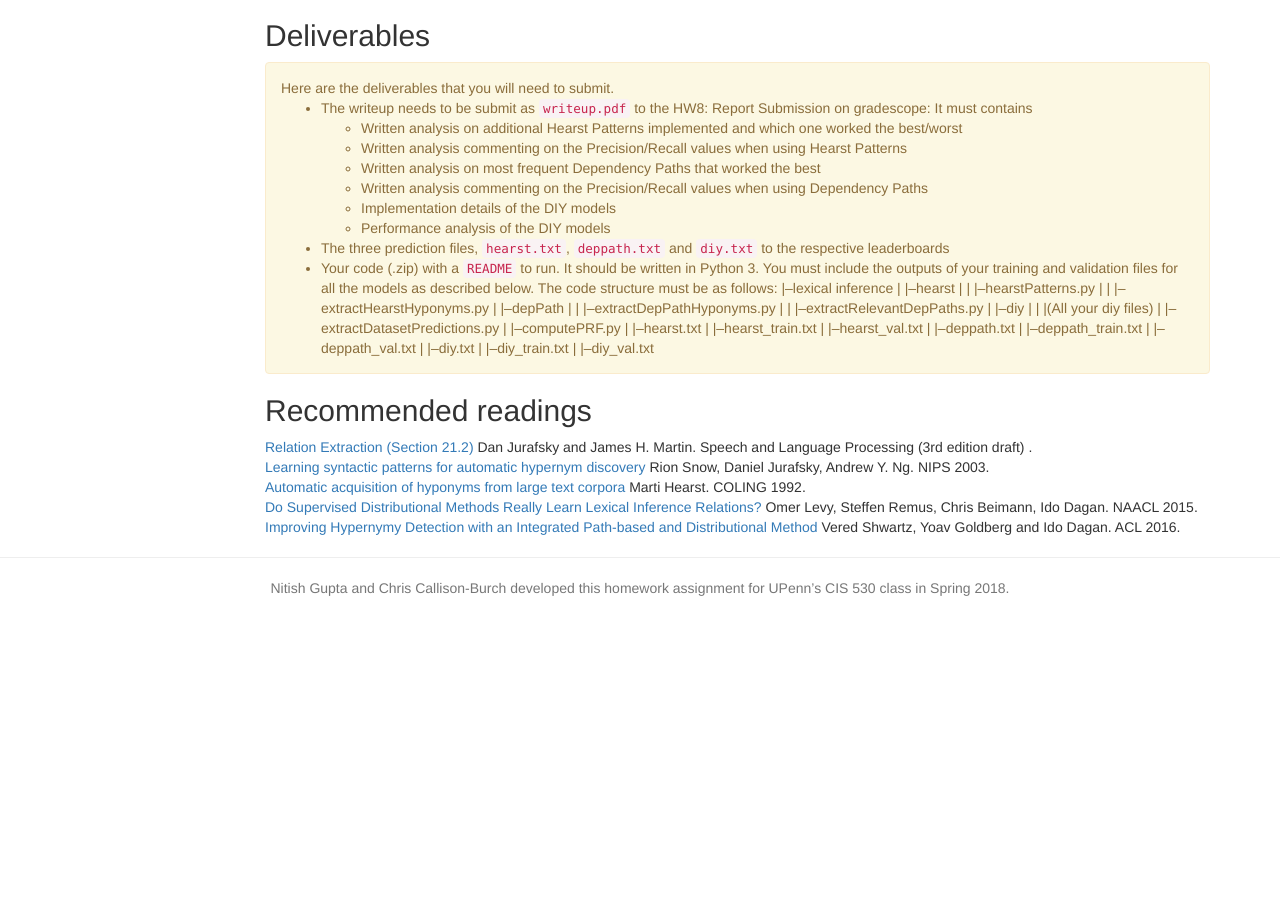
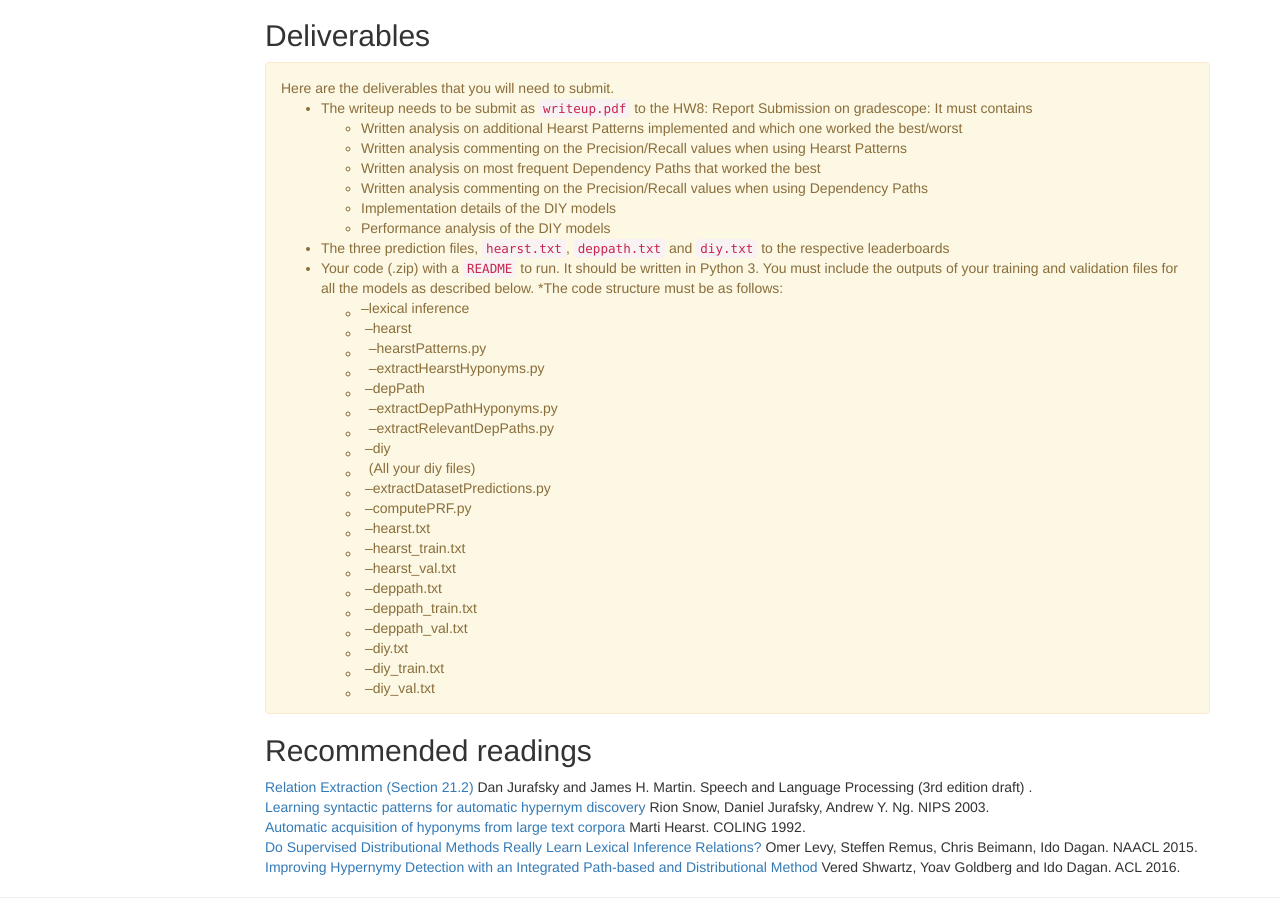
Before and after one commit to computational-linguistics-class/computational-linguistics-class.github.io, a Jekyll site: the page built from assignment8.md, in a window 1280 px wide and 900 px high, scrolled down 4533 px. Built offline with Jekyll 4.4.1, drawn with Linux system fonts in a browser that asks for light colours; nearby versions of some CDN libraries; a script that is not in the unit is left out; before the commit the page ends 5161 px from its top, so only the background shows below that; some of the changed text lies outside the part shown.

Commit message:
Minor fixes

```diff
--- a/assignment8.md
+++ b/assignment8.md
@@ -311,27 +311,27 @@ Here are the deliverables that you will need to submit.
   * Performance analysis of the DIY models
 * The three prediction files, `hearst.txt`, `deppath.txt` and `diy.txt` to the respective leaderboards
 * Your code (.zip) with a `README` to run. It should be written in Python 3. You must include the outputs of your training and validation files for all the models as described below.
-  The code structure must be as follows:
-  |--lexical inference
-  |  |--hearst
-  |  |  |--hearstPatterns.py
-  |  |  |--extractHearstHyponyms.py
-  |  |--depPath
-  |  |  |--extractDepPathHyponyms.py
-  |  |  |--extractRelevantDepPaths.py
-  |  |--diy
-  |  |  |(All your diy files)
-  |  |--extractDatasetPredictions.py
-  |  |--computePRF.py
-  |  |--hearst.txt
-  |  |--hearst_train.txt
-  |  |--hearst_val.txt
-  |  |--deppath.txt
-  |  |--deppath_train.txt
-  |  |--deppath_val.txt
-  |  |--diy.txt
-  |  |--diy_train.txt
-  |  |--diy_val.txt
+  *The code structure must be as follows:
+    *|--lexical inference
+    *|  |--hearst
+    *|  |  |--hearstPatterns.py
+    *|  |  |--extractHearstHyponyms.py
+    *|  |--depPath
+    *|  |  |--extractDepPathHyponyms.py
+    *|  |  |--extractRelevantDepPaths.py
+    *|  |--diy
+    *|  |  |(All your diy files)
+    *|  |--extractDatasetPredictions.py
+    *|  |--computePRF.py
+    *|  |--hearst.txt
+    *|  |--hearst_train.txt
+    *|  |--hearst_val.txt
+    *|  |--deppath.txt
+    *|  |--deppath_train.txt
+    *|  |--deppath_val.txt
+    *|  |--diy.txt
+    *|  |--diy_train.txt
+    *|  |--diy_val.txt
 
 
 
```
Also changed, not shown: other parts of assignment8.md (+1 -1 lines).
